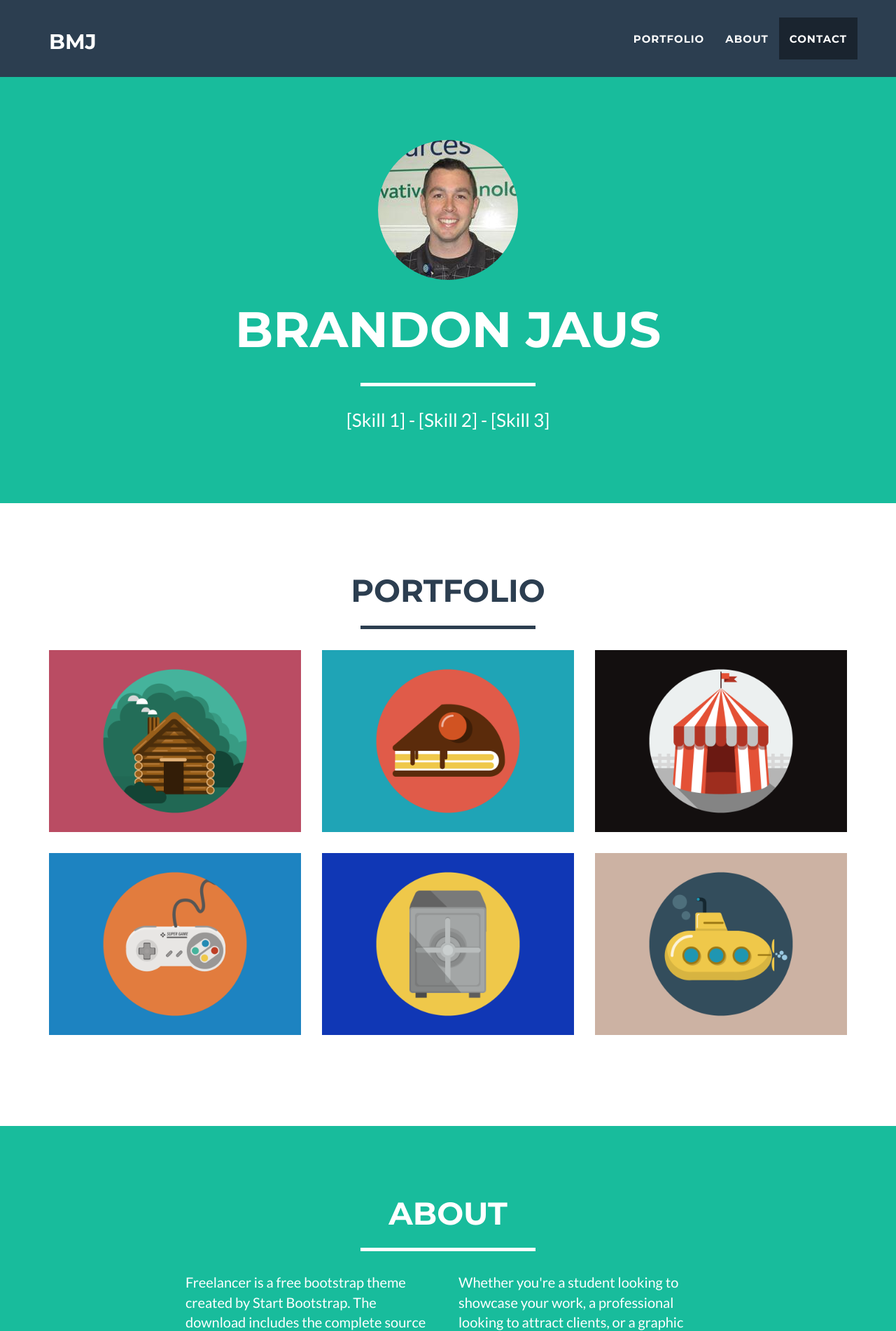
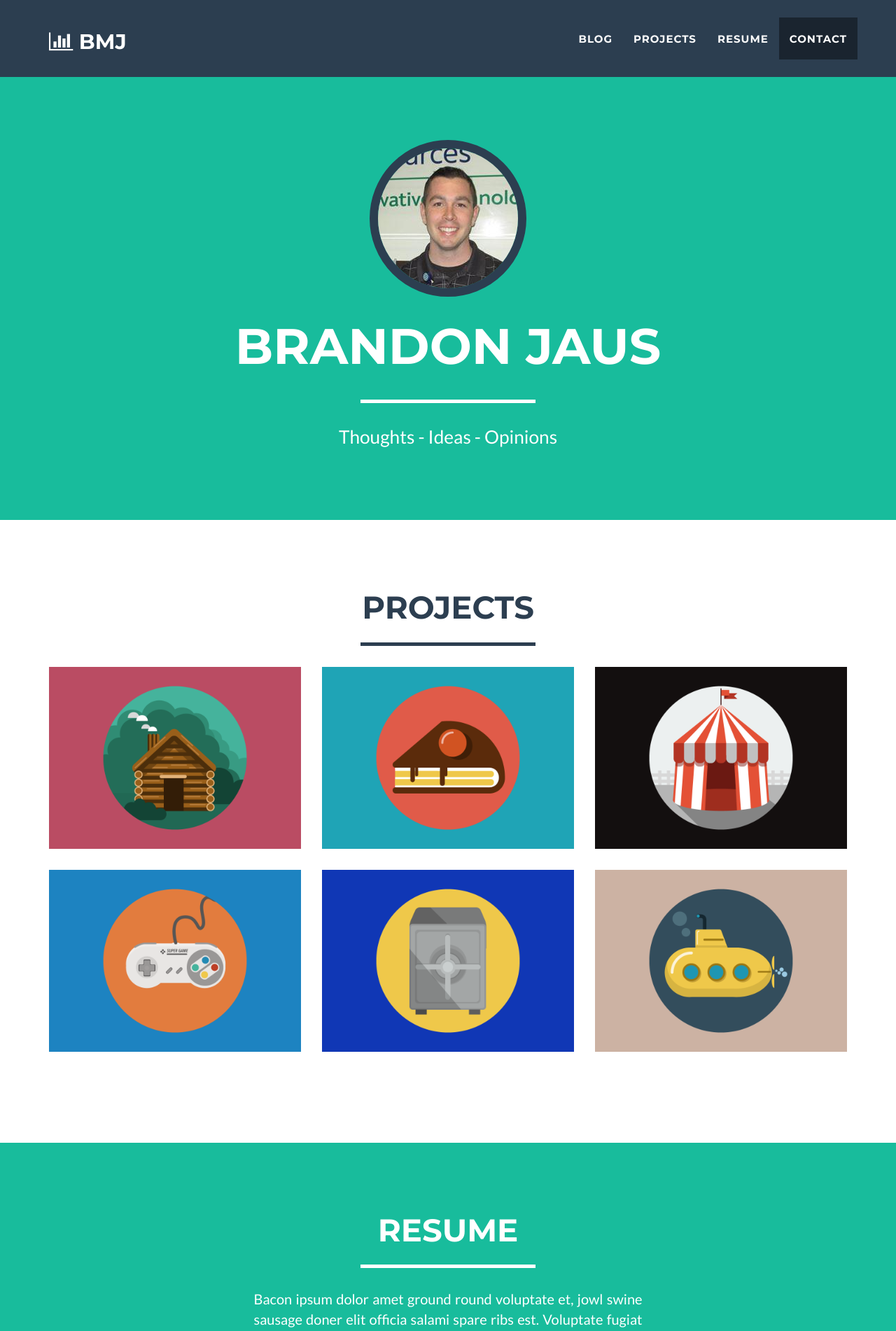
Before and after one commit to bjaus/FreelancerSite, a Flask app: page / in a window 1280 px wide. Shown: the top 1902 px of the page at 70% size. Run offline with Flask 2, Linux system fonts and the light colour scheme; some libraries are stand-ins or nearby versions.

Commit message:
minor changes

```diff
--- a/static/css/freelancer.css
+++ b/static/css/freelancer.css
@@ -93,6 +93,8 @@ header .container {
 header img {
     display: block;
     margin: 0 auto 20px;
+    border-radius: 50%;
+    border: 12px #2C3E50 solid;
 }
 
 header .intro-text .name {
@@ -457,7 +459,3 @@ footer .footer-below {
     display: none;
     opacity: 0;
 }
-
-.profile-pic {
-	border-radius: 50%;
-}
--- a/templates/_base.html
+++ b/templates/_base.html
@@ -44,7 +44,7 @@
                     <span class="icon-bar"></span>
                     <span class="icon-bar"></span>
                 </button>
-                <a class="navbar-brand" href="#page-top">BMJ</a>
+                <a class="navbar-brand" href="#page-top"><i class="fa fa-bar-chart"></i>  BMJ</a>
             </div>
 
             <!-- Collect the nav links, forms, and other content for toggling -->
@@ -54,10 +54,13 @@
                         <a href="#page-top"></a>
                     </li>
                     <li class="page-scroll">
-                        <a href="#portfolio">Portfolio</a>
+                        <a href="#">Blog</a>
                     </li>
                     <li class="page-scroll">
-                        <a href="#about">About</a>
+                        <a href="#portfolio">Projects</a>
+                    </li>
+                    <li class="page-scroll">
+                        <a href="#about">Resume</a>
                     </li>
                     <li class="page-scroll">
                         <a href="#contact">Contact</a>
@@ -78,7 +81,7 @@
                     <div class="intro-text">
                         <span class="name">Brandon Jaus</span>
                         <hr class="star-light">
-                        <span class="skills">[Skill 1] - [Skill 2] - [Skill 3]</span>
+                        <span class="skills">Thoughts - Ideas - Opinions</span>
                     </div>
                 </div>
             </div>
@@ -90,7 +93,7 @@
         <div class="container">
             <div class="row">
                 <div class="col-lg-12 text-center">
-                    <h2>Portfolio</h2>
+                    <h2>Projects</h2>
                     <hr class="star-primary">
                 </div>
             </div>
@@ -164,20 +167,25 @@
         <div class="container">
             <div class="row">
                 <div class="col-lg-12 text-center">
-                    <h2>About</h2>
+                    <h2>Resume</h2>
                     <hr class="star-light">
                 </div>
             </div>
             <div class="row">
-                <div class="col-lg-4 col-lg-offset-2">
-                    <p>Freelancer is a free bootstrap theme created by Start Bootstrap. The download includes the complete source files including HTML, CSS, and JavaScript as well as optional LESS stylesheets for easy customization.</p>
+                <div class="col-lg-3">
+                    <p></p>
                 </div>
-                <div class="col-lg-4">
-                    <p>Whether you're a student looking to showcase your work, a professional looking to attract clients, or a graphic artist looking to share your projects, this template is the perfect starting point!</p>
+                <div class="col-lg-6">
+                    <p class="text-justify">Bacon ipsum dolor amet ground round voluptate et, jowl swine sausage doner elit officia salami spare ribs est. Voluptate fugiat do turducken mollit bresaola pariatur. Ullamco cillum excepteur, hamburger turkey aliquip quis minim consectetur filet mignon shank leberkas frankfurter corned beef. Bresaola reprehenderit ipsum biltong cow meatball irure id tempor ham elit, andouille aute jerky do. Aute officia qui consequat velit landjaeger filet mignon t-bone porchetta turkey hamburger swine. Drumstick sausage t-bone, commodo tail laboris bresaola elit esse incididunt laborum hamburger chicken turkey.</p>
+
+                    <p class="text-justify">Meatloaf eu venison nisi occaecat laboris, ut magna strip steak. Spare ribs chuck pancetta reprehenderit jerky shank shoulder veniam ham eu cupim pork belly prosciutto. Nisi incididunt boudin pastrami. Ex chuck biltong sirloin aliqua eu consequat nostrud kevin shank. Picanha minim consequat sint shankle.</p>
+                </div>
+                <div class="col-lg-3">
+                    <p></p>
                 </div>
                 <div class="col-lg-8 col-lg-offset-2 text-center">
                     <a href="#" class="btn btn-lg btn-outline">
-                        <i class="fa fa-download"></i> Download Theme
+                        <i class="fa fa-download"></i> Download Resume
                     </a>
                 </div>
             </div>
@@ -246,7 +254,7 @@
                 <div class="row">
                     <div class="footer-col col-md-4">
                         <h3>Location</h3>
-                        <p>Fort Worth, TX</p>
+                        <p>Dallas-<br/>Fort Worth<br/>Texas</p>
                     </div>
                     <div class="footer-col col-md-4">
                         <h3>Around the Web</h3>
```
Also changed, not shown: 1 other file.
